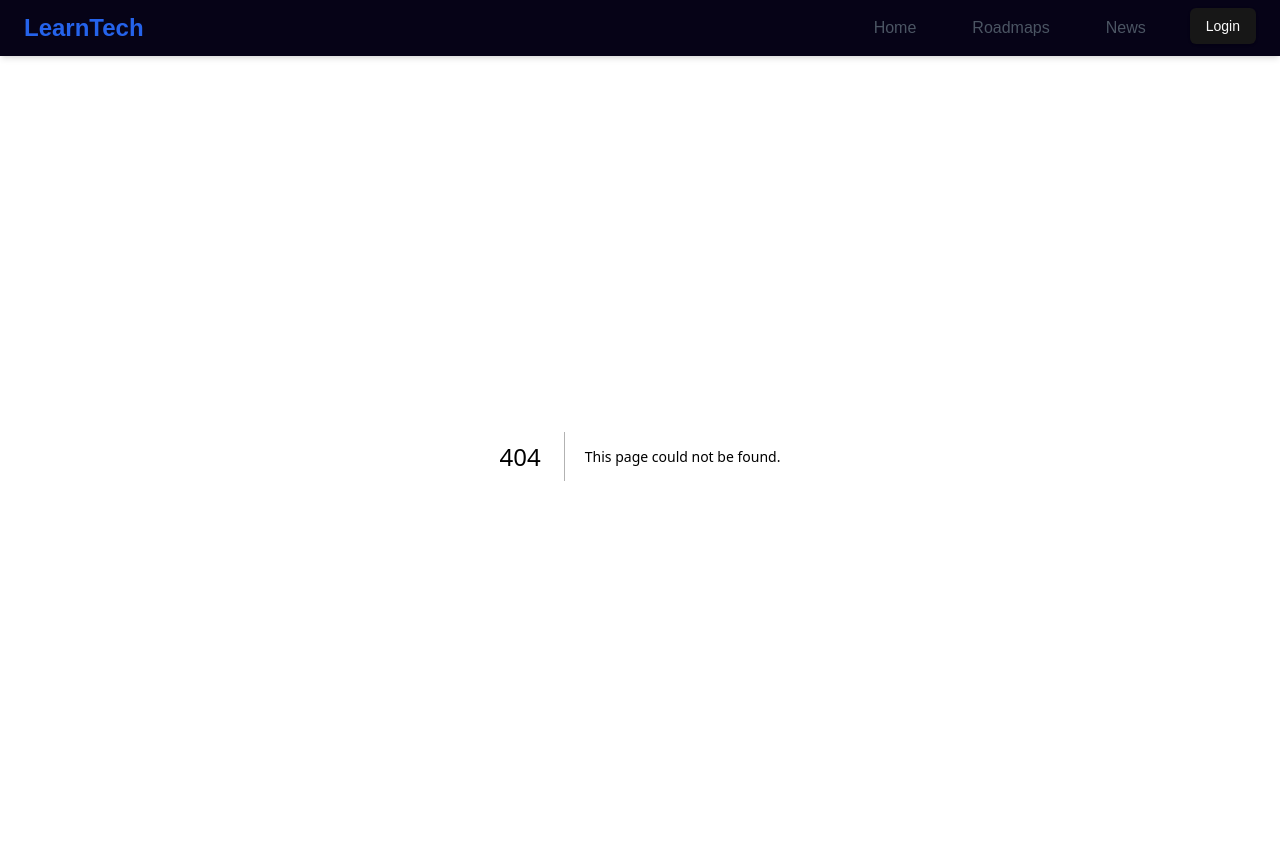
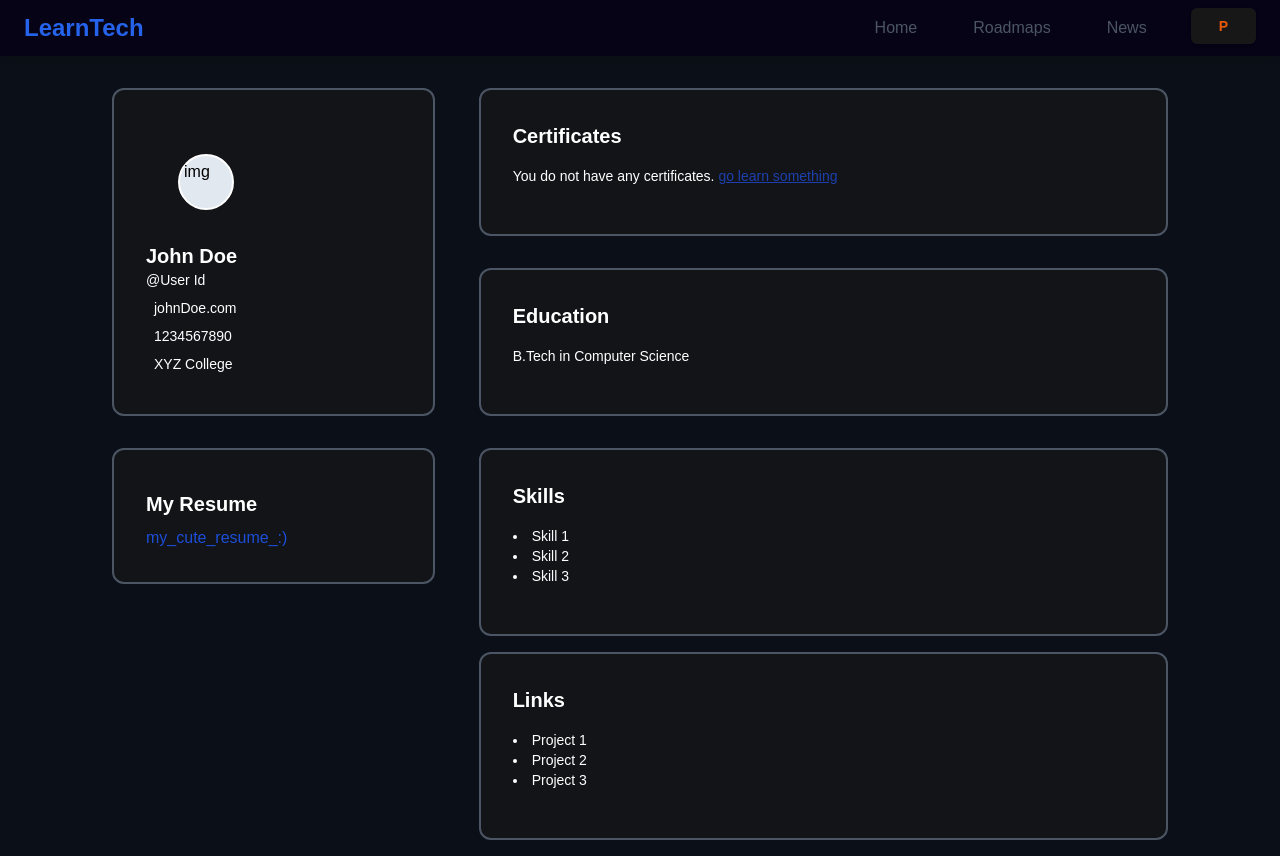
Before and after one commit to Ujjwal05T/learntech, a Next.js app: page /profile in a window 1280 px wide. Before the commit this address had no page. Built offline with nearby package versions, Linux system fonts and the light colour scheme.

Commit message:
Add profile page component and update Navbar for user access

```diff
--- /dev/null
+++ b/src/app/profile/page.tsx
@@ -0,0 +1,74 @@
+import React from 'react'
+
+function page() {
+    const user ={
+        img:"img",
+        name: "John Doe",
+        userId:"User Id",
+        email: "johnDoe.com",
+        phone: "1234567890",
+        college: "XYZ College",
+        skills: ["Skill 1", "Skill 2", "Skill 3"],
+        education: "B.Tech in Computer Science",
+        project: ["Project 1","Project 2","Project 3"]
+
+    }
+  return (
+    <div className='grid grid-cols-3 md:grid-cols-3 gap-3  px-24 bg-[#0b1018] text-white'>
+        {/* Left Side */}
+        <div className='col-span-1'>
+        <div className='m-4 my-8 p-8 border-2 border-gray-600 rounded-xl bg-[#121418]  '>
+
+            <div className='p-8'>
+                <p className='border-white border-2 rounded-full w-14 h-14  bg-slate-200 text-black justify-center items-center p-1'>{user.img}</p>
+            </div>
+
+            <h1 className='text-xl font-bold '>{user.name}</h1>
+            <p className='text-sm from-neutral-100 m-0'>@{user.userId}</p>
+            <p className='text-sm from-neutral-100 m-2'>{user.email}</p>
+            <p className='text-sm from-neutral-100 m-2'>{user.phone}</p>
+            <p className='text-sm from-neutral-100 m-2'>{user.college}</p>
+        </div>
+        <div className='my-8 m-4 p-8 border-2 border-gray-600 rounded-xl bg-[#121418]'>
+            <h1 className='text-xl font-bold my-2'>My Resume</h1>
+            <p className='text-blue-700'>my_cute_resume_:)</p>
+        </div>
+      </div>
+      {/* Right Side */}
+      <div className='col-span-2'>
+        <div  className='my-8 m-4 p-8 border-2 border-gray-600 rounded-xl bg-[#121418] '>
+            <h1 className='text-xl font-bold '>Certificates</h1>
+                {/* {certificates.map((certificate) => {
+                        return(
+                            certificate
+                        )
+                }*/}
+                <p className='text-sm from-neutral-100 my-4'>You do not have any certificates. <span className='text-blue-800 underline'>go learn something</span></p>
+            </div>
+        <div className='my-8 m-4 p-8 border-2 border-gray-600 rounded-xl bg-[#121418]'>
+          <h1 className='text-xl font-bold '>Education</h1>
+          <p className='text-sm from-neutral-100 my-4'>{user.education}</p>
+        </div>
+        <div className='m-4 p-8 border-2 border-gray-600 rounded-xl bg-[#121418]'>
+          <h1 className='text-xl font-bold '>Skills</h1>
+          <ul className='list-disc list-inside text-sm from-neutral-100 my-4'>
+            {user.skills.map((skill, index) => (
+              <li key={index}>{skill}</li>
+            ))}
+          </ul>
+        </div>
+        <div className='m-4 p-8 border-2 border-gray-600 rounded-xl bg-[#121418]'>
+            <h1 className='text-xl font-bold '>Links</h1>
+            <ul className='list-disc list-inside text-sm from-neutral-100 my-4'>
+            {user.project.map((project, index) => (
+              <li key={index}>{project}</li>
+            ))}
+
+            </ul>
+        </div>
+      </div>
+    </div>
+  )
+}
+
+export default page
--- a/src/components/Navbar.tsx
+++ b/src/components/Navbar.tsx
@@ -5,6 +5,7 @@ import { Button } from "./ui/button";
 
 function Navbar() {
   const [isOpen, setIsOpen] = useState(false);
+  // const [isLoggedIn, setIsLoggedIn] = useState(false); // State to track login status
 
   return (
     <nav className="bg-[#060317] shadow-md sticky top-0 z-50">
@@ -33,9 +34,21 @@ function Navbar() {
               News
             </Link>
             <Button>
-              {/* Mode toggle or profile section here */}
-              <Link href="/login">Login</Link>
-            </Button>
+            {/* {isLoggedIn ? (
+                <Link href="/profile" className="text-gray-600 hover:text-blue-600 px-3 py-2 rounded-md transition-colors">
+                  Profile
+                </Link>
+              ) : (
+                <Link href="/login" className="text-gray-600 hover:text-blue-600 px-3 py-2 rounded-md transition-colors">
+                  Login
+                </Link>
+              )} */}
+              <Link
+              href="/profile"
+              className="text-orange-600 hover:border-blue-600 px-3 py-2 rounded-full transition-colors font-bold">
+              P
+            </Link>
+              </Button>
           </div>
 
           {/* Mobile Menu Button */}
```
